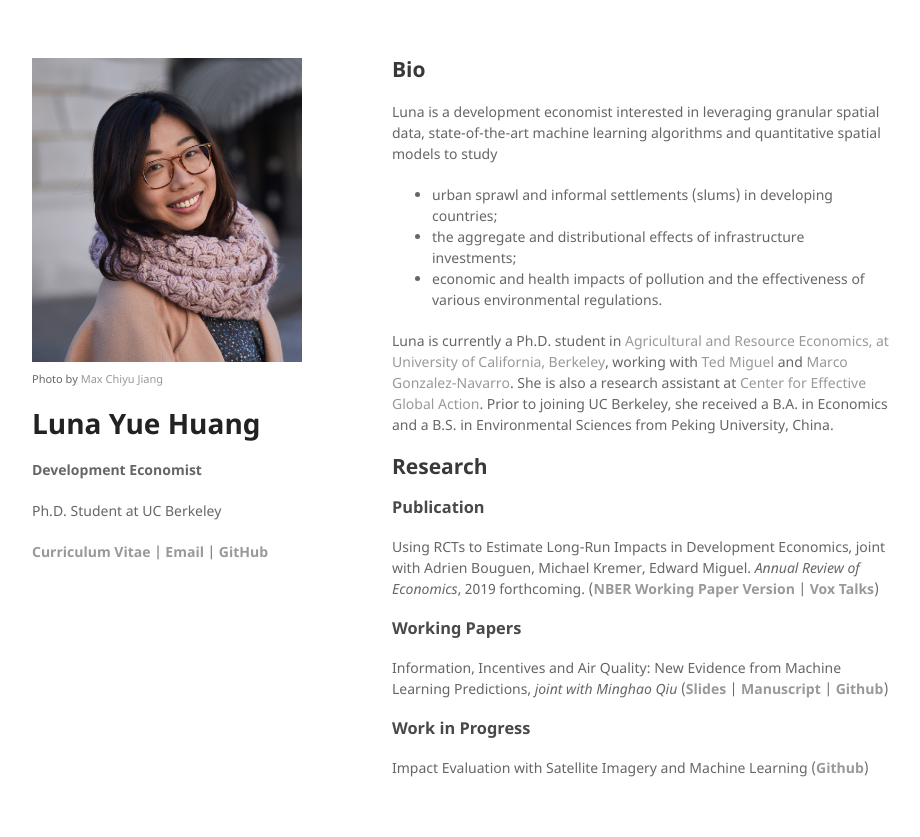
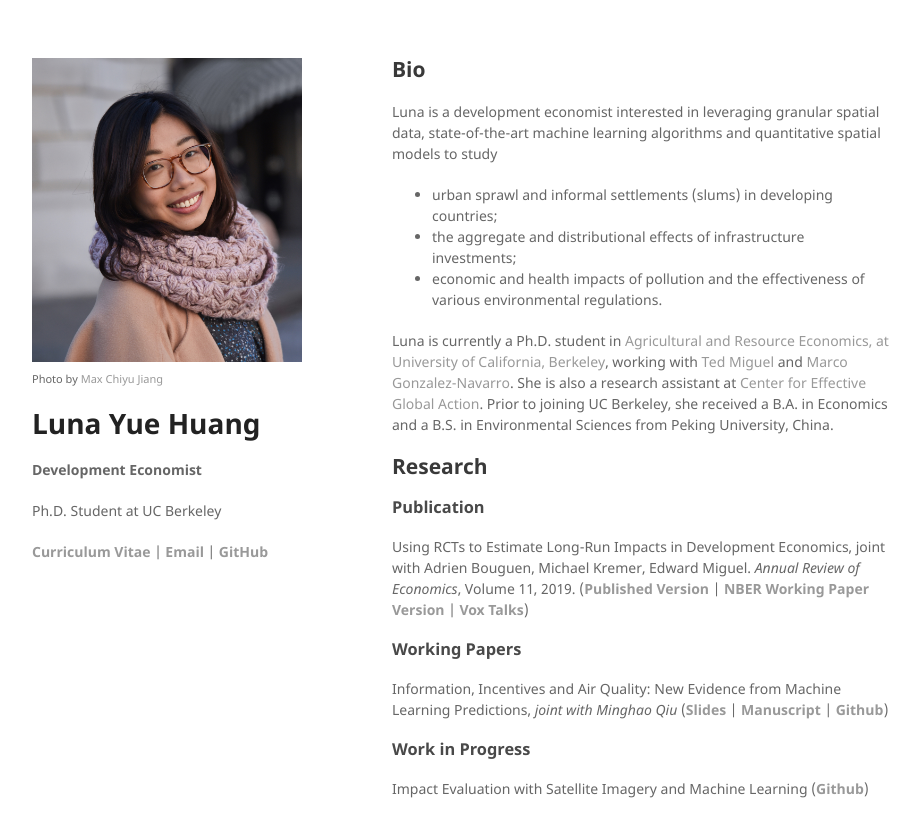
Before and after one commit to luna983/luna983.github.io, a Jekyll site: the page built from index.md, in a window 1280 px wide. Shown: the top 837 px of the page, without its empty margins (178-1098 px from the left). Built offline with Jekyll 4.4.1, drawn with Linux system fonts in a browser that asks for light colours; our own code applies the rules of GitHub Pages for plain Markdown files.

Commit message:
Update index.md

```diff
--- a/index.md
+++ b/index.md
@@ -16,7 +16,7 @@ Luna is currently a Ph.D. student in [Agricultural and Resource Economics, at Un
 
 ### Publication
 
-Using RCTs to Estimate Long-Run Impacts in Development Economics, joint with Adrien Bouguen, Michael Kremer, Edward Miguel. _Annual Review of Economics_, 2019 forthcoming. ([__NBER Working Paper Version__](https://www.nber.org/papers/w25356) &#124; [__Vox Talks__](https://voxeu.org/vox-talks/rcts-long-run))
+Using RCTs to Estimate Long-Run Impacts in Development Economics, joint with Adrien Bouguen, Michael Kremer, Edward Miguel. _Annual Review of Economics_, Volume 11, 2019. ([__Published Version__](https://www.annualreviews.org/doi/full/10.1146/annurev-economics-080218-030333) &#124; [__NBER Working Paper Version__](https://www.nber.org/papers/w25356) &#124; [__Vox Talks__](https://voxeu.org/vox-talks/rcts-long-run))
 
 ### Working Papers
 
```
